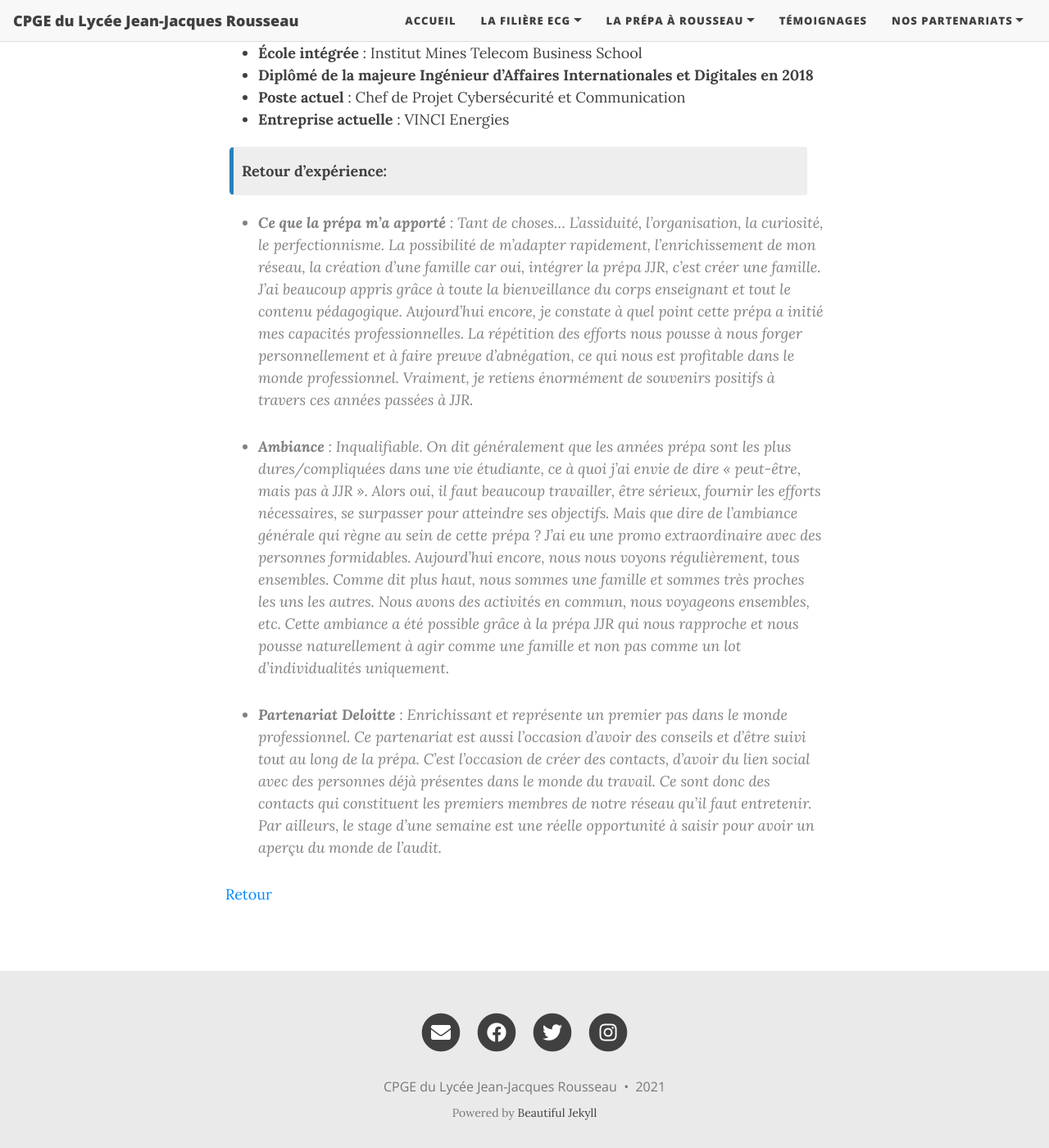
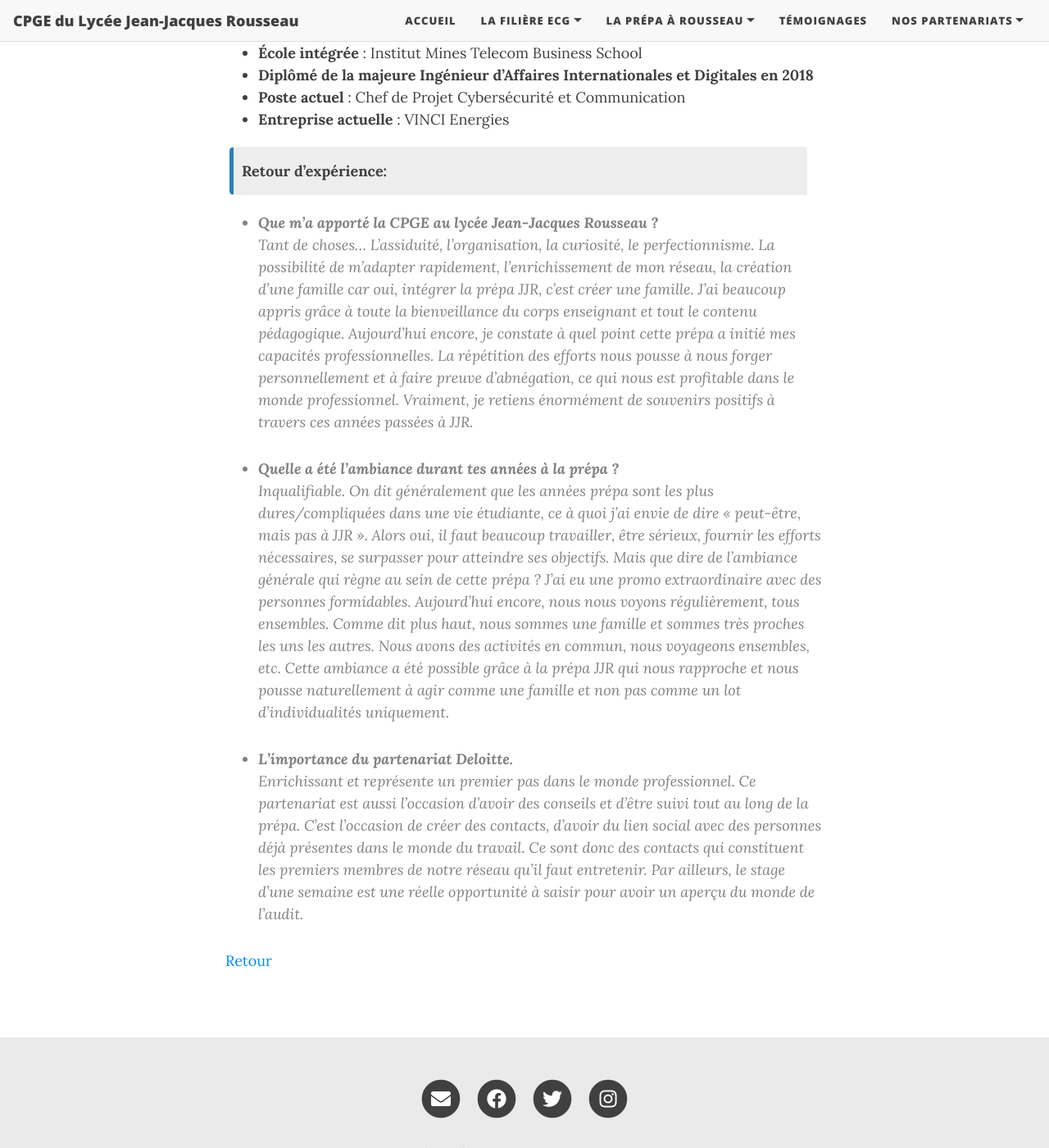
Before and after one commit to cpgesarcelles/cpgesarcelles.github.io, a Jekyll site: the page built from Temoignages/bellarose.md, in a window 1280 px wide and 1400 px high, scrolled down 361 px. Shown: the whole window at 82% size. Built offline with Jekyll 4.4.1, drawn with Linux system fonts in a browser that asks for light colours; nearby versions of some CDN libraries.

Commit message:
Update bellarose.md

```diff
--- a/Temoignages/bellarose.md
+++ b/Temoignages/bellarose.md
@@ -18,10 +18,13 @@ avatar: "/assets/img/Bellerose.JPG"
 {: .box-note}
 **Retour d'expérience:**
 
->- **Ce que la prépa m’a apporté** : Tant de choses… L’assiduité, l’organisation, la curiosité, le perfectionnisme. La possibilité de m’adapter rapidement, l’enrichissement de mon réseau, la création d’une famille car oui, intégrer la prépa JJR, c’est créer une famille. J’ai beaucoup appris grâce à toute la bienveillance du corps enseignant et tout le contenu pédagogique. Aujourd’hui encore, je constate à quel point cette prépa a initié mes capacités professionnelles. La répétition des efforts nous pousse à nous forger personnellement et à faire preuve d’abnégation, ce qui nous est profitable dans le monde professionnel. Vraiment, je retiens énormément de souvenirs positifs à travers ces années passées à JJR.
+>- **Que m’a apporté la CPGE au lycée Jean-Jacques Rousseau ?**
+Tant de choses… L’assiduité, l’organisation, la curiosité, le perfectionnisme. La possibilité de m’adapter rapidement, l’enrichissement de mon réseau, la création d’une famille car oui, intégrer la prépa JJR, c’est créer une famille. J’ai beaucoup appris grâce à toute la bienveillance du corps enseignant et tout le contenu pédagogique. Aujourd’hui encore, je constate à quel point cette prépa a initié mes capacités professionnelles. La répétition des efforts nous pousse à nous forger personnellement et à faire preuve d’abnégation, ce qui nous est profitable dans le monde professionnel. Vraiment, je retiens énormément de souvenirs positifs à travers ces années passées à JJR.
 >
->- **Ambiance** : Inqualifiable. On dit généralement que les années prépa sont les plus dures/compliquées dans une vie étudiante, ce à quoi j’ai envie de dire « peut-être, mais pas à JJR ». Alors oui, il faut beaucoup travailler, être sérieux, fournir les efforts nécessaires, se surpasser pour atteindre ses objectifs. Mais que dire de l’ambiance générale qui règne au sein de cette prépa ? J’ai eu une promo extraordinaire avec des personnes formidables. Aujourd’hui encore, nous nous voyons régulièrement, tous ensembles. Comme dit plus haut, nous sommes une famille et sommes très proches les uns les autres. Nous avons des activités en commun, nous voyageons ensembles, etc. Cette ambiance a été possible grâce à la prépa JJR qui nous rapproche et nous pousse naturellement à agir comme une famille et non pas comme un lot d’individualités uniquement.
+>- **Quelle a été l’ambiance durant tes années à la prépa ?**
+Inqualifiable. On dit généralement que les années prépa sont les plus dures/compliquées dans une vie étudiante, ce à quoi j’ai envie de dire « peut-être, mais pas à JJR ». Alors oui, il faut beaucoup travailler, être sérieux, fournir les efforts nécessaires, se surpasser pour atteindre ses objectifs. Mais que dire de l’ambiance générale qui règne au sein de cette prépa ? J’ai eu une promo extraordinaire avec des personnes formidables. Aujourd’hui encore, nous nous voyons régulièrement, tous ensembles. Comme dit plus haut, nous sommes une famille et sommes très proches les uns les autres. Nous avons des activités en commun, nous voyageons ensembles, etc. Cette ambiance a été possible grâce à la prépa JJR qui nous rapproche et nous pousse naturellement à agir comme une famille et non pas comme un lot d’individualités uniquement.
 >
->- **Partenariat Deloitte** : Enrichissant et représente un premier pas dans le monde professionnel. Ce partenariat est aussi l’occasion d’avoir des conseils et d’être suivi tout au long de la prépa. C’est l’occasion de créer des contacts, d’avoir du lien social avec des personnes déjà présentes dans le monde du travail. Ce sont donc des contacts qui constituent les premiers membres de notre réseau qu’il faut entretenir. Par ailleurs, le stage d’une semaine est une réelle opportunité à saisir pour avoir un aperçu du monde de l’audit.
+>- **L’importance du partenariat Deloitte.**
+Enrichissant et représente un premier pas dans le monde professionnel. Ce partenariat est aussi l’occasion d’avoir des conseils et d’être suivi tout au long de la prépa. C’est l’occasion de créer des contacts, d’avoir du lien social avec des personnes déjà présentes dans le monde du travail. Ce sont donc des contacts qui constituent les premiers membres de notre réseau qu’il faut entretenir. Par ailleurs, le stage d’une semaine est une réelle opportunité à saisir pour avoir un aperçu du monde de l’audit.
 
 [Retour](/temoignages)
```
